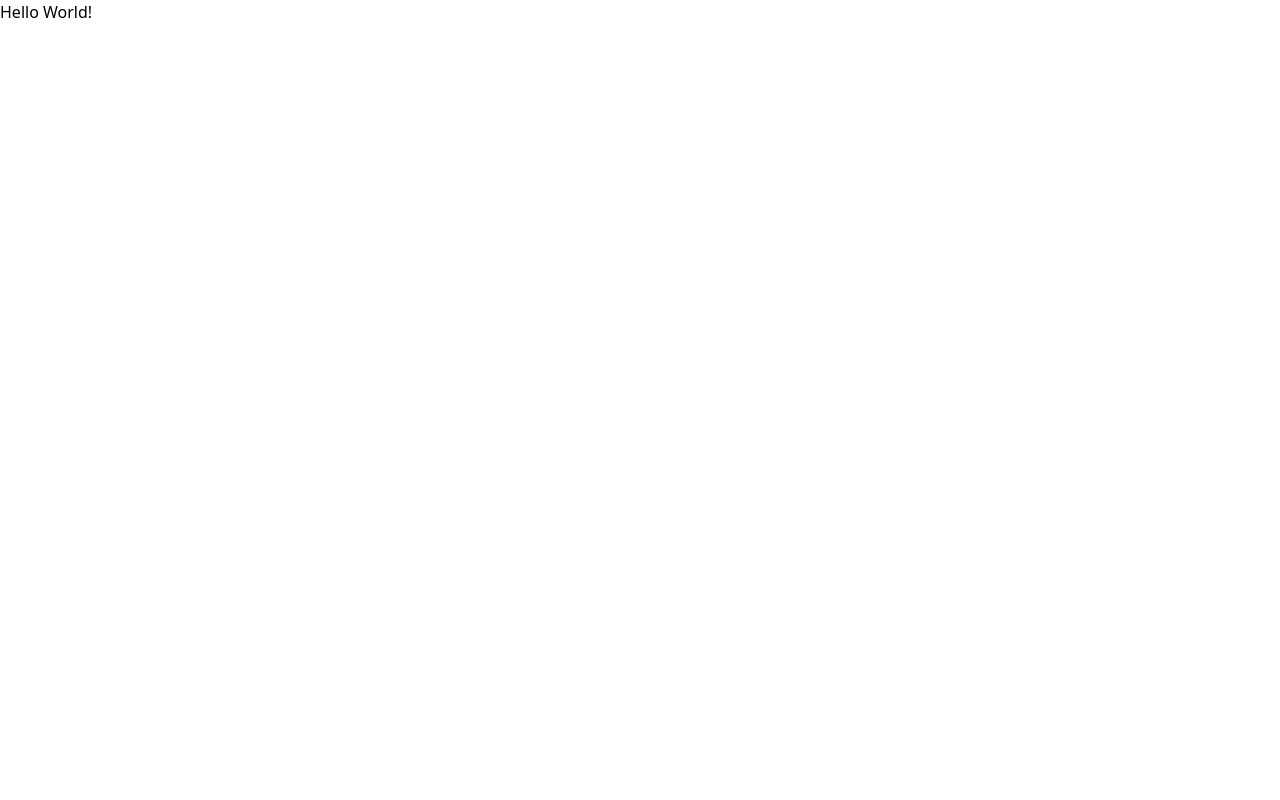
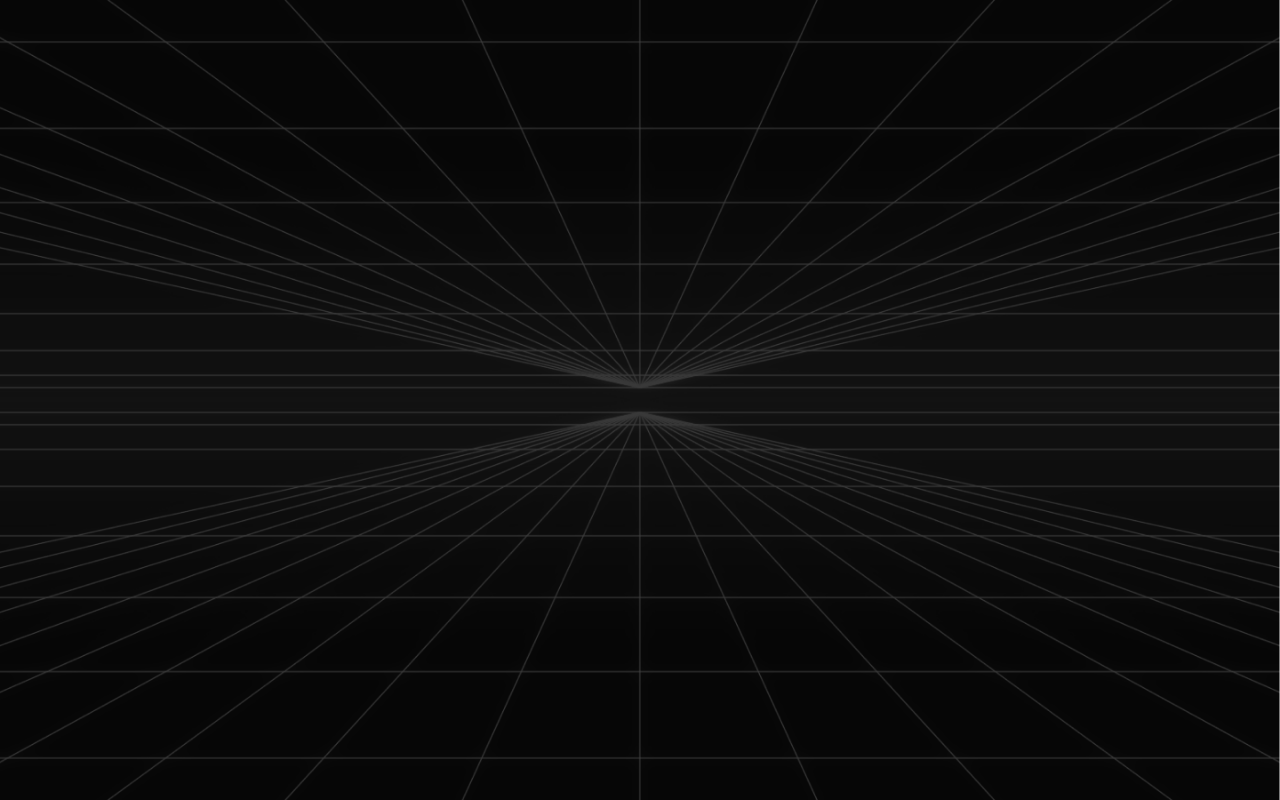
Before and after one commit to EwertonSolitto/Rocket-NFTs, a React (Create React App) app: page / in a window 1280 px wide. Built offline with nearby package versions, Linux system fonts and the light colour scheme.

Commit message:
Background made

```diff
--- a/src/App.tsx
+++ b/src/App.tsx
@@ -1,7 +1,11 @@
+import Header from "./components/Header";
+
 function App() {
   return (
-    <div className="">
-      Hello World!
+    <div>
+      <section className="image-background">
+        <Header />
+      </section>
     </div>
   );
 }
--- /dev/null
+++ b/src/components/Header.tsx
@@ -0,0 +1,5 @@
+export default function Header() {
+  return (
+    <div></div>
+  )
+}
--- a/src/index.css
+++ b/src/index.css
@@ -1,3 +1,12 @@
 @tailwind base;
 @tailwind components;
 @tailwind utilities;
+
+.image-background {
+  background-image: url('./../assets/background.png');
+  background-size: cover;
+  background-position: center;
+
+  width: 100%;
+  min-height: 100vh;
+}
```
Also changed, not shown: src/dist/index.css.
